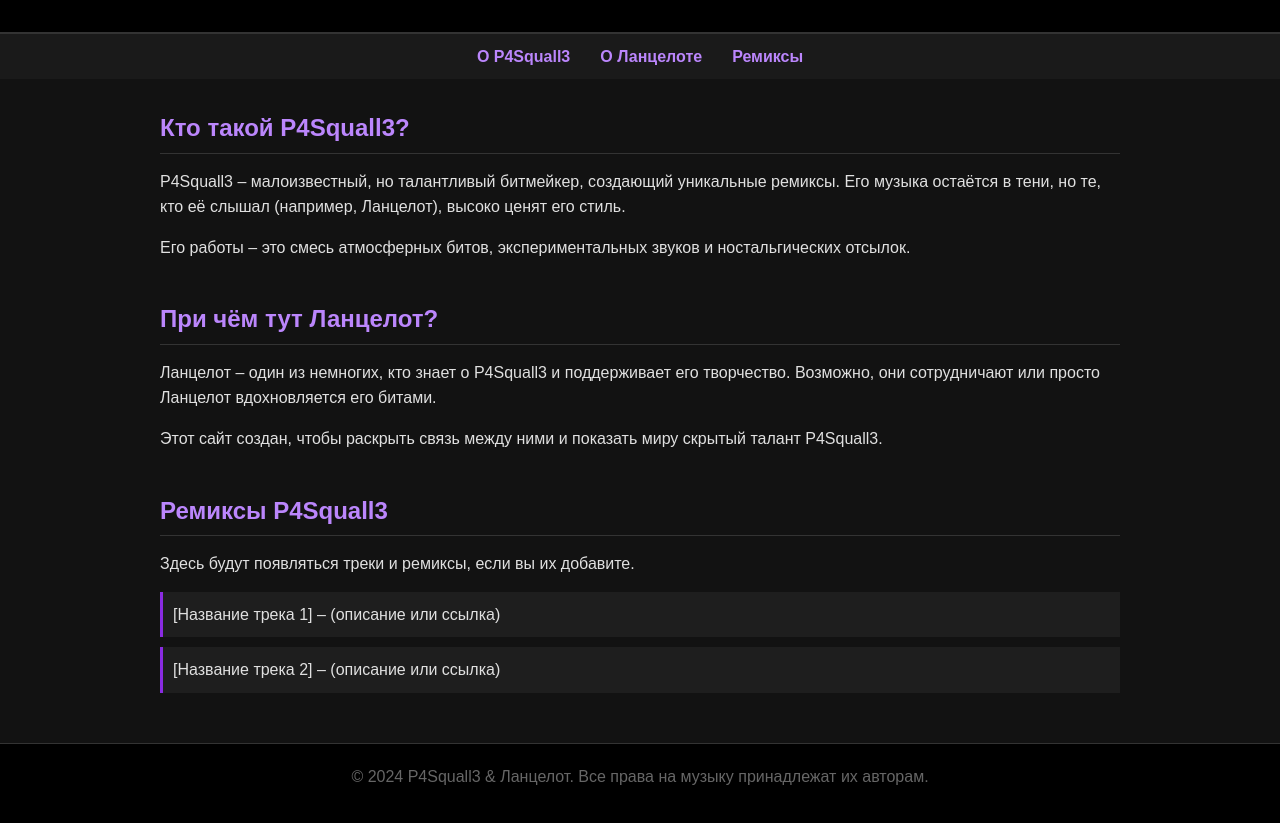
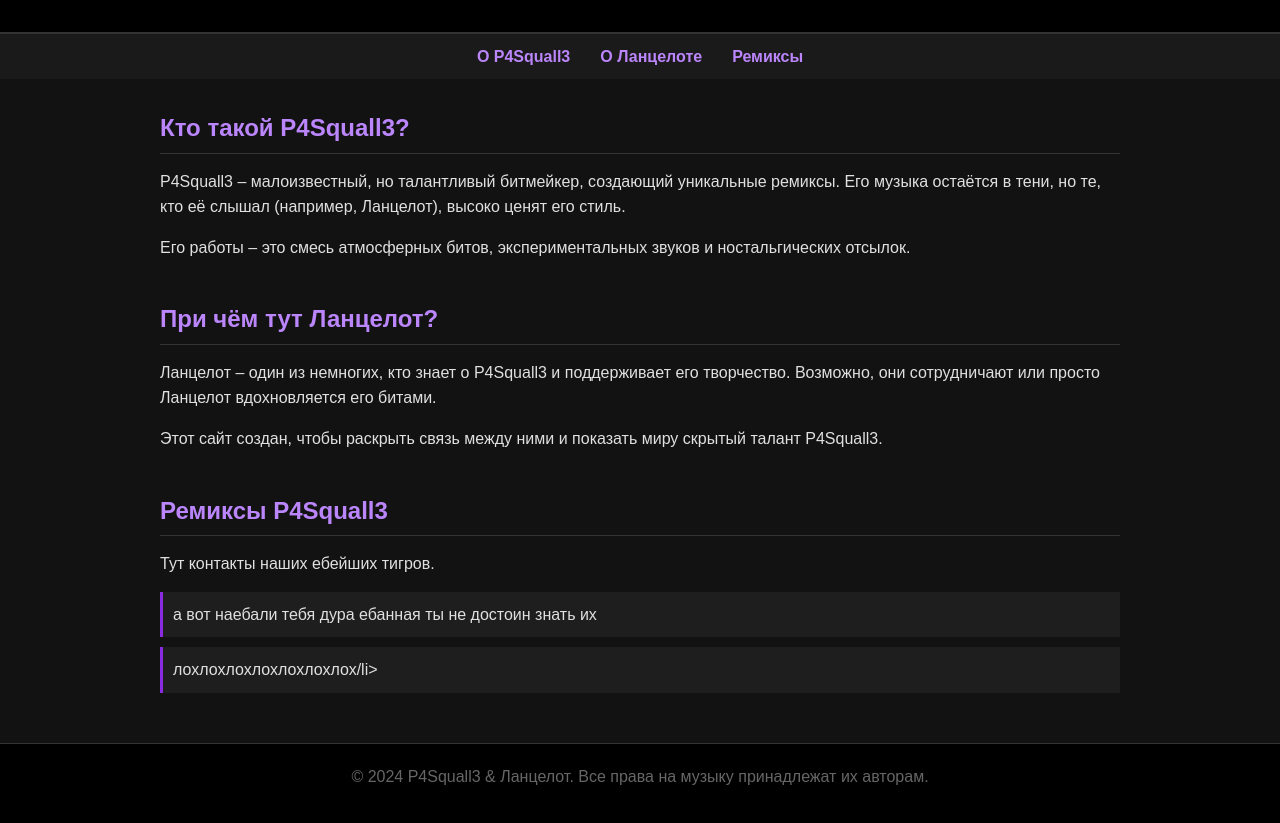
Before and after one commit to Uuusrr/p4squall3-and-lancelot, a plain HTML site: page index.html in a window 1280 px wide. Shown: the part 123-946 px from the top of the page. Drawn offline with Linux system fonts and the light colour scheme.

Commit message:
Update index.html

```diff
--- a/index.html
+++ b/index.html
@@ -118,10 +118,10 @@
 
         <section id="remixes">
             <h2>Ремиксы P4Squall3</h2>
-            <p>Здесь будут появляться треки и ремиксы, если вы их добавите.</p>
+            <p>Тут контакты наших ебейших тигров.</p>
             <ul class="track-list">
-                <li>[Название трека 1] – (описание или ссылка)</li>
-                <li>[Название трека 2] – (описание или ссылка)</li>
+                <li>а вот наебали тебя дура ебанная ты не достоин знать их</li>
+                <li>лохлохлохлохлохлохлох/li>
             </ul>
         </section>
     </div>
```
